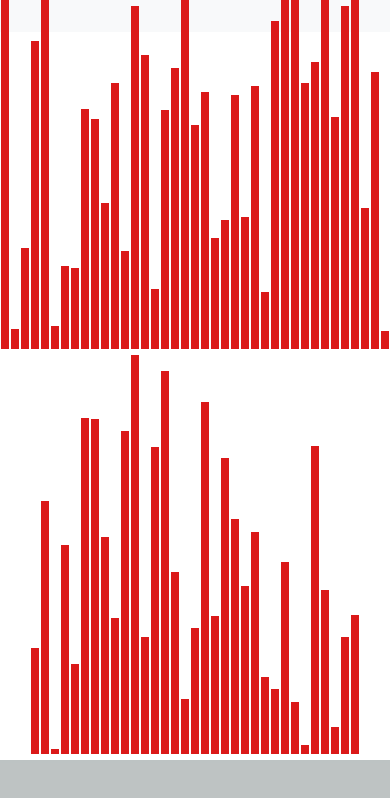
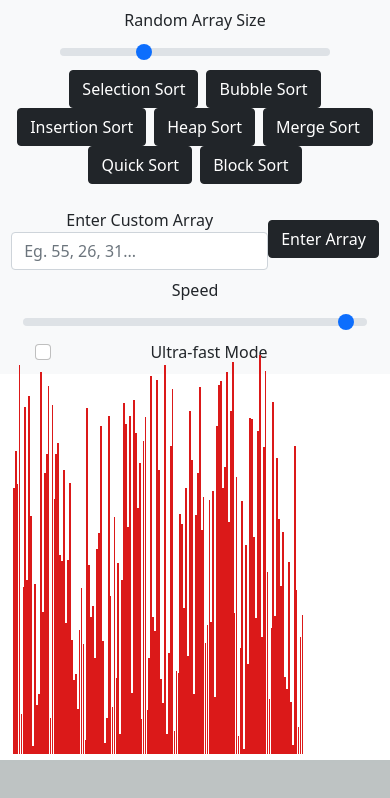
Before and after one commit to Brent152/Sorting-Algorithm-Visualizer, a React (Create React App) app in the folder sorting_visualizer/: page / in a window 390 px wide. Shown: the top 798 px of the page. Built offline with nearby package versions, Linux system fonts and the light colour scheme.

Commit message:
added array size slider, fast mode, and unimplemented custom arrays

```diff
--- a/sorting_visualizer/src/components/Visualizer.css
+++ b/sorting_visualizer/src/components/Visualizer.css
@@ -1,34 +1,11 @@
 .array-bar {
-  width: 8px;
   display: inline-block;
-  margin-left: 1px;
-  margin-right: 1px;
   margin-bottom: 0;
 }
 
-/* .array-bar-blue {
-  width: 5px;
-  background-color: rgb(27, 140, 206);
-  display: inline-block;
-  margin-left: 1px;
-  margin-right: 1px;
-  margin-bottom: 0;
-}
-
-.array-bar-green {
-  width: 5px;
-  background-color: rgb(31, 212, 31);
-  display: inline-block;
-  margin-left: 1px;
-  margin-right: 1px;
-  margin-bottom: 0;
-} */
-
 .array-container {
   position: absolute;
-  margin: 0;
   bottom: 10%;
-  left: 0%;
 }
 
 .rectangle {
--- a/sorting_visualizer/src/components/Visualizer.jsx
+++ b/sorting_visualizer/src/components/Visualizer.jsx
@@ -1,7 +1,6 @@
 import React, { Component } from 'react';
 import './Visualizer.css';
 // I need to make the size of the array bars be based on the size of the screen
-const ARRAY_SIZE = 150;
 const MAX_ARRAY_ELEMENT_NUMBER = 400;
 const UNSORTED_COLOR = "rgb(219, 25, 25)", SORTING_COLOR = "rgb(52, 24, 211)",
         SORTED_COLOR = "rgb(31, 212, 31)", CHECK_COLOR = "fuchsia", WALL_COLOR = "black",
@@ -9,7 +8,11 @@ const UNSORTED_COLOR = "rgb(219, 25, 25)", SORTING_COLOR = "rgb(52, 24, 211)",
 const PAUSE_MULTIPLIER = 20;
 
 // Global but changed by user (or caused by a user change)
+let ARRAY_SIZE = 150;
 let ANIMATION_SPEED = 20;
+let FAST_MODE = false;
+
+let MARGIN_LEFT, BAR_WIDTH;
 
 
 class Visualizer extends React.Component {
@@ -30,8 +33,11 @@ class Visualizer extends React.Component {
         return (
             <React.Fragment>
                 <nav className="navbar navbar-expand-lg navbar-light bg-light">
-                    <div className="collapse navbar-collapse" id="navbarSupportedContent">
-                        <button className="btn btn-dark mx-auto" onClick={this.generateArrayHandle} disabled={this.state.isAnimating}>Generate New Array</button>
+                    <div className="form-group mx-auto">
+                        <label htmlFor="arraySizeRange" className="form-label">Random Array Size</label>
+                        <input type="range" className="form-range" min="1" max="500" defaultValue="150" step="1" id="arraySizeRange"
+                            onChange={this.arraySizeChangeHandle} disabled={this.state.isAnimating}></input>
+                    </div>
                     <div className="mx-auto">
                         <button className="btn btn-dark mx-1" onClick={this.selectionSortHandle} disabled={this.state.isAnimating}>Selection Sort</button>
                         <button className="btn btn-dark mx-1" onClick={this.bubbleSortHandle} disabled={this.state.isAnimating}>Bubble Sort</button>
@@ -41,23 +47,48 @@ class Visualizer extends React.Component {
                         <button className="btn btn-dark mx-1" onClick={this.quickSortHandle} disabled={this.state.isAnimating}>Quick Sort</button>
                         <button className="btn btn-dark mx-1" onClick={this.quickSortHandle} disabled={this.state.isAnimating}>Block Sort</button>
                     </div>
+                </nav>
+
+                <nav className="navbar navbar-expand-lg navbar-light bg-light">
+                    <div className="navbar navbar-expand-lg navbar-light mx-auto">
+                        <div className="form-group col-md-6">
+                            <label htmlFor="EnterCustomArrayLabel">Enter Custom Array</label>
+                            <input type="email" className="form-control" id="EnterCustomArrayField" placeholder="Eg. 55, 26, 31..." style={{}}></input>
                         </div>
-                </nav>
-                <nav className="navbar navbar-expand-lg navbar-light bg-light">
-                    <div className="collapse navbar-collapse" id="navbarSupportedContent">
-                        <button className="btn btn-dark mx-auto" onClick={this.generateArrayHandle} disabled={this.state.isAnimating}>?</button>
-                        <div className="mx-auto">
-                            <label htmlFor="customRange1" className="form-label">Speed</label>
+                        <button className="btn btn-dark col-md-4 mx-auto" onClick={this.generateArrayHandle} disabled={this.state.isAnimating} style={{}}>Enter Array</button>
+                    </div>
+
+                    <div className="mx-auto row">
+                        <div className="form-group mx-auto col-sm-6">
+                            <label htmlFor="speedRange" className="form-label">Speed</label>
                             <input type="range" className="form-range" min="1" max="500" defaultValue="480" step="1" id="speedRange"
                                 onChange={this.speedChangeHandle} disabled={this.state.isAnimating}></input>
+                        </div>
+
+                        <div className="form-check mx-auto col-sm-6">
+                            <input className="form-check-input mx-auto" type="checkbox" value="" id="ultraFastCheck" onChange={this.ultraFastChangeHandle} disabled={this.state.isAnimating}></input>
+                            <label className="form-check-label mx-auto" htmlFor="ultraFastCheck">Ultra-fast Mode</label>
                         </div>
                     </div>
                 </nav>
 
 
-                <div className="array-container">
+                <div className="array-container"
+                style={{
+                    right:"20%",
+                    left: "1%"
+
+                }}>
                     {this.state.array.map((bar, index) => (
-                        <div className="array-bar" key={index} style={{height: `${bar.value}px`, backgroundColor: bar.color}}></div>
+                        <div
+                        className="array-bar"
+                        key={index}
+                        style={
+                            {height: `${bar.value}px`,
+                            backgroundColor: bar.color,
+                            marginLeft: `${MARGIN_LEFT}%`,
+                            width: `${BAR_WIDTH}%`,
+                        }}></div>
                     ))}
                 </div>
 
@@ -70,18 +101,26 @@ class Visualizer extends React.Component {
 
     // Set default state
     componentDidMount() {
-        this.setState({array: this.newArray()});
-        this.setState({frames: []});
-    }
-
-    // Called by Generate New Array Button and sets the state to a new array
-    generateArrayHandle = () => {
+        MARGIN_LEFT = 10.0/ARRAY_SIZE;
+        BAR_WIDTH = (100-5-(MARGIN_LEFT*ARRAY_SIZE))/ARRAY_SIZE;
+        FAST_MODE = document.getElementById("ultraFastCheck").value;
         this.setState({array: this.newArray()});
         this.setState({frames: []});
     }
 
     speedChangeHandle = () => {
         ANIMATION_SPEED = 500-document.getElementById("speedRange").value;
+    }
+
+    arraySizeChangeHandle = () => {
+        ARRAY_SIZE = document.getElementById("arraySizeRange").value;
+        MARGIN_LEFT = 5/ARRAY_SIZE;
+        BAR_WIDTH = (100-5-(MARGIN_LEFT*ARRAY_SIZE))/ARRAY_SIZE;
+        this.setState({array: this.newArray()});
+    }
+
+    ultraFastChangeHandle = () => {
+        FAST_MODE = !FAST_MODE;
     }
 
     // Creates a new array and returns it
@@ -115,7 +154,7 @@ class Visualizer extends React.Component {
             for (let curIndex = startIndex; curIndex < ARRAY_SIZE; curIndex++) {
                 // Every bar it checks turns magenta for a frame
                 arr[curIndex].color = CHECK_COLOR;
-                this.saveFrames(arr, 1);
+                this.saveFrames(arr, 1, false);
                 arr[curIndex].color = UNSORTED_COLOR;
                 if (arr[curIndex].value <= arr[minIndex].value) {
                     minIndex = curIndex;
@@ -124,7 +163,7 @@ class Visualizer extends React.Component {
             // Set sorting colors and save frame a lot of times so it has a pause
             arr[minIndex].color = SORTING_COLOR;
             arr[startIndex].color = SORTING_COLOR;
-            this.saveFrames(arr, PAUSE_MULTIPLIER);
+            this.saveFrames(arr, PAUSE_MULTIPLIER, false);
 
             // Swap values
             temp = arr[minIndex].value;
@@ -134,7 +173,7 @@ class Visualizer extends React.Component {
             // Set sorting colors and save frame
             arr[minIndex].color = UNSORTED_COLOR;
             arr[startIndex].color = SORTED_COLOR;
-            this.saveFrames(arr, 1);
+            this.saveFrames(arr, 1, true);
         }
         // Animate the frames array
         this.animate();
@@ -157,13 +196,13 @@ class Visualizer extends React.Component {
             for (let j = 0; j < ARRAY_SIZE-i-1; j++) {
                 arr[j].color = SORTING_COLOR;
                 arr[j+1].color = SORTING_COLOR;
-                this.saveFrames(arr, 1);
+                this.saveFrames(arr, 1, false);
                 if (arr[j+1].value < arr[j].value) {
                     // Swap the values
                     temp = arr[j].value;
                     arr[j].value = arr[j+1].value;
                     arr[j+1].value = temp;
-                    this.saveFrames(arr, 1);
+                    this.saveFrames(arr, 1, false);
                 }
                 // Set tested colors back to red
                 arr[j].color = UNSORTED_COLOR;
@@ -171,9 +210,10 @@ class Visualizer extends React.Component {
             }
             // Last piece will be in place, turn it green
             arr[ARRAY_SIZE-i-1].color = SORTED_COLOR;
+            this.saveFrames(arr, 1, true);
         }
         arr[0].color = SORTED_COLOR;
-        this.saveFrames(arr, 1);
+        this.saveFrames(arr, 1, true);
         // Animate the frames array
         this.animate();
     }
@@ -196,13 +236,13 @@ class Visualizer extends React.Component {
             arr[sortingIndex].color = SORTING_COLOR;
             // Set sorting color and pause
             for (let i = 0; i < PAUSE_MULTIPLIER/1.5; i++) {
-                this.saveFrames(arr, 1);
+                this.saveFrames(arr, 1, false);
             }
 
             let curIndex = sortingIndex-1;
             while (curIndex >= 0 && arr[curIndex].value > temp) {
                 arr[curIndex+1].color = CHECK_COLOR;
-                this.saveFrames(arr, 1);
+                this.saveFrames(arr, 1, false);
                 arr[curIndex+1].value = arr[curIndex].value;
                 arr[curIndex+1].color = SORTED_COLOR;
                 curIndex--;
@@ -211,10 +251,10 @@ class Visualizer extends React.Component {
 
             // Set sorting color and pause
             arr[curIndex+1].color = SORTING_COLOR;
-            this.saveFrames(arr, PAUSE_MULTIPLIER/1.5);
+            this.saveFrames(arr, PAUSE_MULTIPLIER/1, false);
             arr[curIndex+1].color = SORTED_COLOR;
 
-            this.saveFrames(arr, 1);
+            this.saveFrames(arr, 1, true);
         }
         // Animate the array
         this.animate();
@@ -238,7 +278,7 @@ class Visualizer extends React.Component {
     quickSort = (arr, lowIndex, highIndex) => {
         arr[lowIndex].color = WALL_COLOR;
         arr[highIndex].color = WALL_COLOR;
-        this.saveFrames(arr, 1);
+        this.saveFrames(arr, 1, false);
 
         // Pick the middle index as the pivot, this is slower than doing something like
         // the middle-of-3 method, but for visualization I think the middle index makes
@@ -255,7 +295,7 @@ class Visualizer extends React.Component {
             arr[lowIndex].color = SORTED_COLOR;
             arr[highIndex].color = SORTED_COLOR;
             arr[pivotIndex].color = SORTED_COLOR;
-            this.saveFrames(arr, 1);
+            this.saveFrames(arr, 1, true);
             return;
         }
 
@@ -280,7 +320,7 @@ class Visualizer extends React.Component {
                     arr[j].color = SORTING_COLOR;
                     decrementedJ = false;
                 }
-                this.saveFrames(arr, 1);
+                this.saveFrames(arr, 1, false);
                 // Change anything changed back to unsorted
                 if (incrementedI) {
                     arr[i-1].color = UNSORTED_COLOR;
@@ -297,7 +337,7 @@ class Visualizer extends React.Component {
             }
             arr[i].color = SORTING_COLOR;
             arr[j].color = SORTING_COLOR;
-            this.saveFrames(arr, 1);
+            this.saveFrames(arr, 1, false);
             // Change back to unsorted
             arr[i].color = UNSORTED_COLOR;
             arr[j].color = UNSORTED_COLOR;
@@ -315,7 +355,7 @@ class Visualizer extends React.Component {
         }
         if (lowIndex < j) {
             arr[highIndex].color = UNSORTED_COLOR;
-            this.saveFrames(arr, 1);
+            this.saveFrames(arr, 1, false);
             this.quickSort(arr, lowIndex, j);
         }
 
@@ -325,14 +365,14 @@ class Visualizer extends React.Component {
                 arr[w].color = SORTED_COLOR;
             }
             arr[lowIndex].color = SORTED_COLOR;
-            this.saveFrames(arr, 1);
+            this.saveFrames(arr, 1, false);
             this.quickSort(arr, i, highIndex);
         }
         // All stuff in these bounds must be sorted
         arr[lowIndex].color = SORTED_COLOR;
         arr[highIndex].color = SORTED_COLOR;
         arr[pivotIndex].color = SORTED_COLOR;
-        this.saveFrames(arr, 1);
+        this.saveFrames(arr, 1, true);
     }
     // End of Quick sort
 
@@ -347,7 +387,10 @@ class Visualizer extends React.Component {
         }
 
         this.mergeSort(arr, 0, ARRAY_SIZE-1);
-        this.saveFrames(arr, 1);
+        for (let i = 0; i < ARRAY_SIZE; i++) {
+            arr[i].color = SORTED_COLOR;
+        }
+        this.saveFrames(arr, 1, true);
         this.animate();
     }
 
@@ -395,7 +438,7 @@ class Visualizer extends React.Component {
                 arr[lowIndex+i].color = SORTING_COLOR;
                 arr[middleIndex+1+j].color = SORTING_COLOR;
 
-                this.saveFrames(arr, 1);
+                this.saveFrames(arr, 1, false);
                 arr[lowIndex+i].color = UNSORTED_COLOR;
                 arr[middleIndex+1+j].color = UNSORTED_COLOR;
                 arr[k].value = Array1[i];
@@ -410,7 +453,7 @@ class Visualizer extends React.Component {
                 arr[lowIndex+i].color = SORTING_COLOR;
                 arr[middleIndex+1+j].color = SORTING_COLOR;
 
-                this.saveFrames(arr, 1);
+                this.saveFrames(arr, 1, false);
                 arr[lowIndex+i].color = UNSORTED_COLOR;
                 arr[middleIndex+1+j].color = UNSORTED_COLOR;
                 arr[k].value = Array2[j];
@@ -441,7 +484,7 @@ class Visualizer extends React.Component {
                 arr[i].color = SORTED_COLOR;
             }
         }
-        this.saveFrames(arr, 1);
+        this.saveFrames(arr, 1, true);
     }
     // End of Merge Sort
 
@@ -472,14 +515,14 @@ class Visualizer extends React.Component {
             arr[i].value = tempValue;
             arr[i].color = SORTED_COLOR;
 
-            this.saveFrames(arr, 1);
+            this.saveFrames(arr, 1, true);
 
             // maxHeapify the reduced heap
             this.maxHeapify(arr, i, 0);
         }
         // Don't need to maxHeapify when one element is left but do need to turn it to SORTED_COLOR
         arr[0].color = SORTED_COLOR;
-        this.saveFrames(arr, 1);
+        this.saveFrames(arr, 1, true);
 
         this.animate();
     }
@@ -500,7 +543,7 @@ class Visualizer extends React.Component {
             arr[rightIndex].color = CHECK_COLOR;
             arr[largestIndex].color = EXTRA_COMPARISON_COLOR;
         }
-        this.saveFrames(arr, 1);
+        this.saveFrames(arr, 1, false);
         if (leftIndex < heapSize) {
             arr[leftIndex].color = UNSORTED_COLOR;
             arr[largestIndex].color = UNSORTED_COLOR;
@@ -525,7 +568,7 @@ class Visualizer extends React.Component {
 
             arr[rootIndex].color = SORTING_COLOR;
             arr[largestIndex].color = SORTING_COLOR;
-            this.saveFrames(arr, 1);
+            this.saveFrames(arr, 1, false);
             arr[rootIndex].color = UNSORTED_COLOR;
             arr[largestIndex].color = UNSORTED_COLOR;
             // Heapify whats left
@@ -551,7 +594,8 @@ class Visualizer extends React.Component {
     }
 
     // Saves given array to this.state.frames
-    saveFrames = (arr, numFrames) => {
+    saveFrames = (arr, numFrames, alwaysDisplay) => {
+        if (!FAST_MODE || alwaysDisplay) {
             for (let i = 0; i < numFrames; i++) {
                 const newArr = [];
                 for (const element of arr) {
@@ -562,6 +606,7 @@ class Visualizer extends React.Component {
             }
         }
     }
+}
 
 function getRandomInt(min, max) {
     return Math.floor(Math.random() * (max - min) ) + min;
```
Lines whose indentation alone changed are shown as unchanged.
